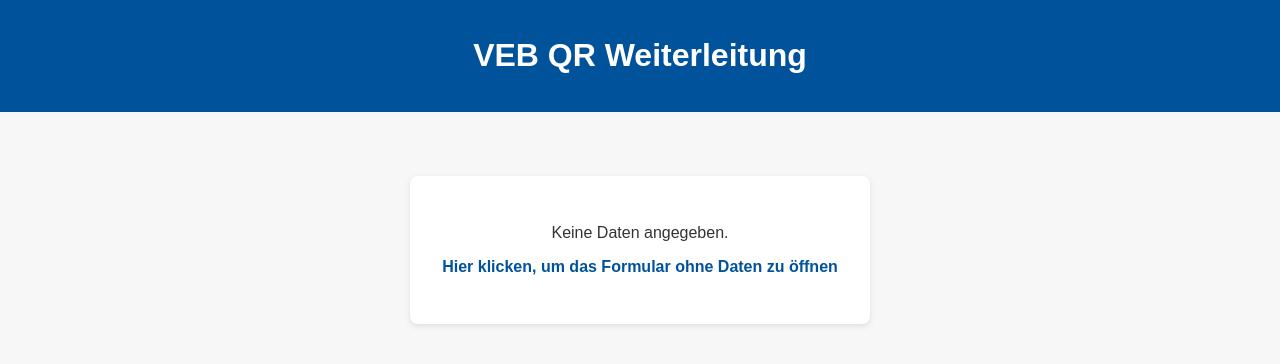
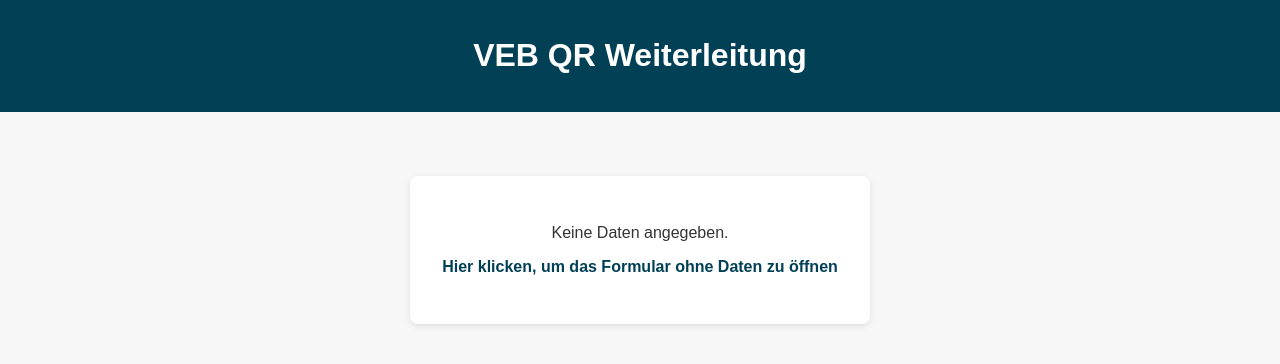
Before and after one commit to NilsLeumann/veb-qr-redirect, a plain HTML site: page index.html in a window 1280 px wide. Drawn offline with Linux system fonts and the light colour scheme.

Commit message:
Update index.html

```diff
--- a/index.html
+++ b/index.html
@@ -26,27 +26,32 @@
       padding: 0;
       text-align: center;
     }
+
     header {
-      background: #00529b;
+      background: #024056;
       color: white;
       padding: 1rem;
     }
+
     main {
       padding: 2rem;
     }
+
     a {
-      color: #00529b;
+      color: #024056;
       text-decoration: none;
       font-weight: bold;
     }
+
     a:hover {
       text-decoration: underline;
     }
+
     .box {
       background: white;
       padding: 2rem;
       border-radius: 8px;
-      box-shadow: 0 2px 6px rgba(0,0,0,0.1);
+      box-shadow: 0 2px 6px rgba(0, 0, 0, 0.1);
       display: inline-block;
       margin-top: 2rem;
     }
@@ -68,7 +73,7 @@
       const raw = decodeURIComponent(window.location.search.substring(1));
       document.title = "VEB QR Redirect – " + (raw || "Keine Daten");
 
-      let url = "https://docs.google.com/forms/d/e/1FAIpQLSefRRXl7x0gLirnxQw2cJBSb9CXtUKPzEex-9y8X1wDSLXKxA/viewform?usp=pp_url";
+      let url = "https://docs.google.com/forms/d/e/1FAIpQLSefRRXl7x0gLirnxQw2cJBSb9CXtUKPzEex-9y8X1wDSLXKxA/viewform?usp=pp_url&entry.46889473=ANFRAGETYP";
 
       if (!raw) {
         // No data given: show message, no auto redirect
@@ -78,8 +83,8 @@
         return;
       }
 
-      // Data given → parse & redirect
-      const values = raw.split(/[;,]/);
+      // Data given → parse & redirect (only ; as separator)
+      const values = raw.split(";");
       keys.forEach((key, i) => {
         if (values[i]) {
           url += `&entry.${key}=${encodeURIComponent(values[i])}`;
```
